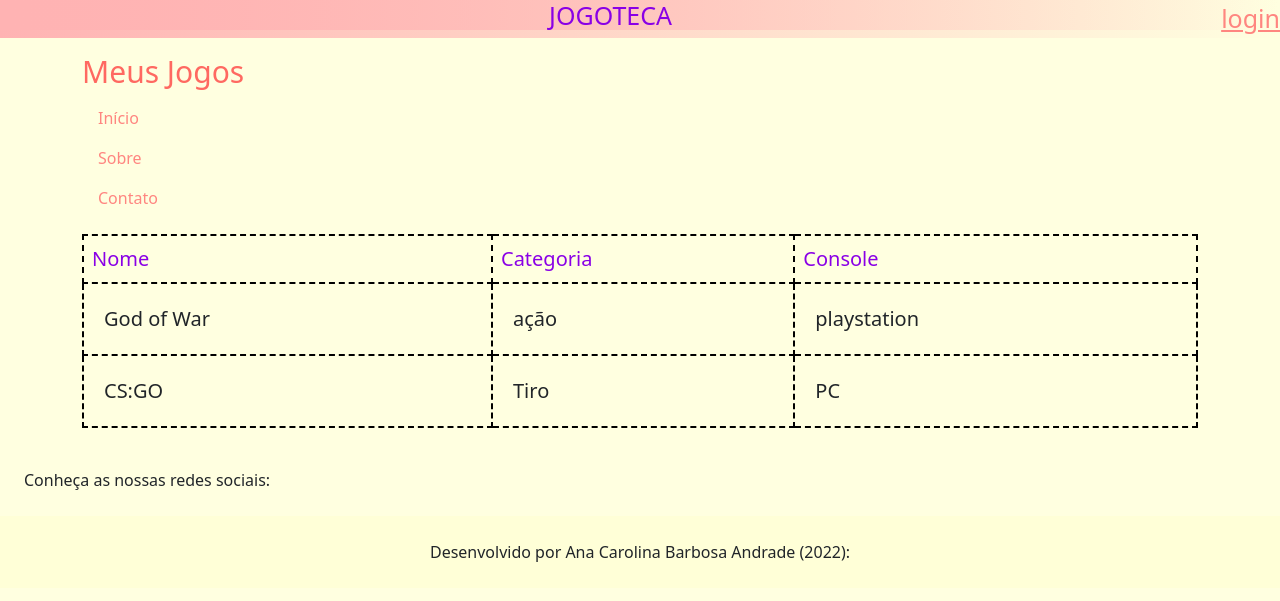
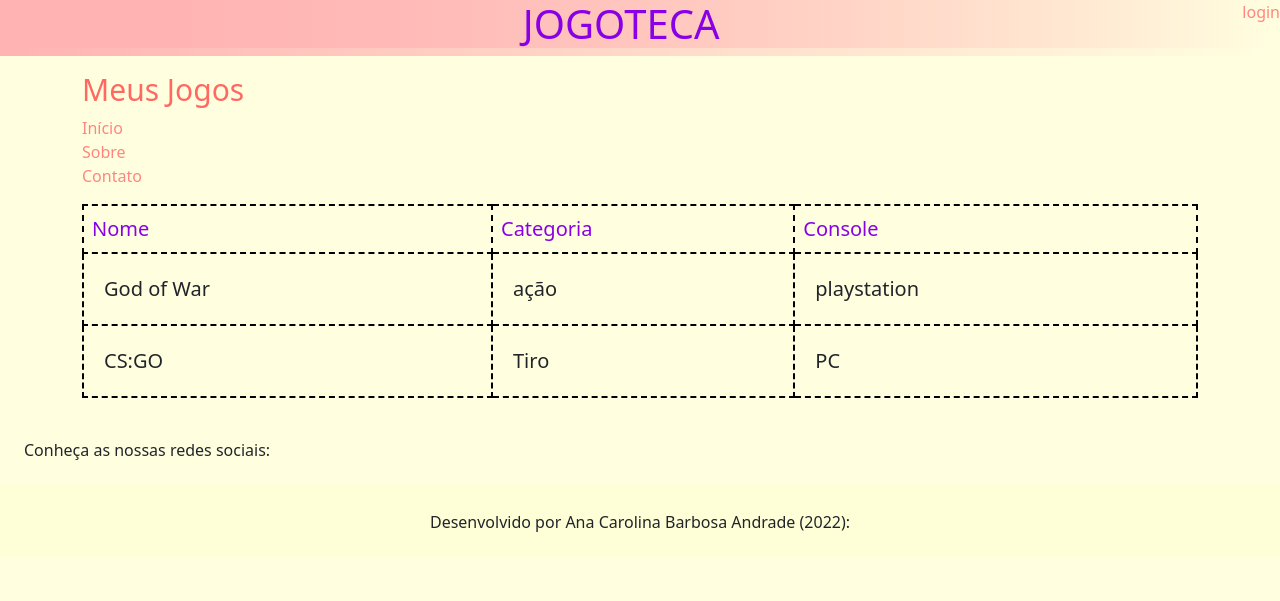
Before and after one commit to anacarolina1826/jogoteca, a Flask app: page / in a window 1280 px wide. Shown: the top 601 px of the page. Run offline with Flask 2, Linux system fonts and the light colour scheme.

Commit message:
alteração do estilo do link.

```diff
--- a/static/estilo.css
+++ b/static/estilo.css
@@ -6,7 +6,8 @@ body{
   color:#8a00e6;
   text-align:center;
   font-weight:normal;
-  font-size: 25px;
+
+
   background-image: linear-gradient(to right, rgba(255,179,179,1), rgba(255,179,179,0));
 
 
@@ -40,6 +41,8 @@ body{
 a:link{
 
   color:#ff8680;
+  display:block;
+  text-decoration:none;
 
 }
 
--- a/templates/base.html
+++ b/templates/base.html
@@ -23,7 +23,8 @@
         <button class="btn btn-link">sair</button>
       </form>
       {%else%}
-      <div> <a href="{{url_for('login')}}"> login </a>
+      <div>
+        <a href="{{url_for('login')}}"> login </a>
       </div>
       {% endif%}
     </div>
@@ -51,9 +52,9 @@
       {%block menu%}
 
       {%endblock%}
-      <a href="/" class="nav-link">Início</a>
-      <a href="#" class="nav-link">Sobre</a>
-      <a href="#" class="nav-link">Contato</a>
+      <a href="/" class="link">Início</a>
+      <a href="#" class="link">Sobre</a>
+      <a href="#" class="link">Contato</a>
 
     </ul>
 
```
